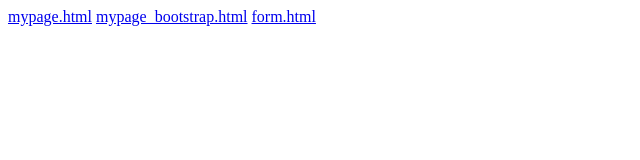
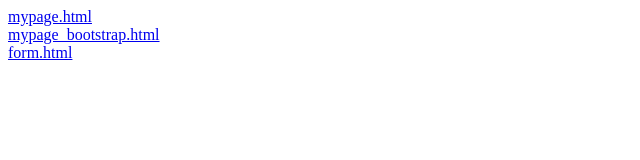
Before and after one commit to Epic312/CSCI3308-HW1, a plain HTML site: page index.html in a window 1280 px wide. Shown: the whole page, without its empty margins (0-640 px from the left). Drawn offline with Linux system fonts and the light colour scheme.

Commit message:
Update index.html

```diff
--- a/index.html
+++ b/index.html
@@ -4,8 +4,8 @@
         <title>Links</title>
       </head>
       <body>
-          <a href="mypage.html">mypage.html</a>
-          <a href="mypage_bootstrap.html">mypage_bootstrap.html</a>
+          <a href="mypage.html">mypage.html</a><br>
+          <a href="mypage_bootstrap.html">mypage_bootstrap.html</a><br>
           <a href="form.html">form.html</a>
       </body>
 </html>
```
